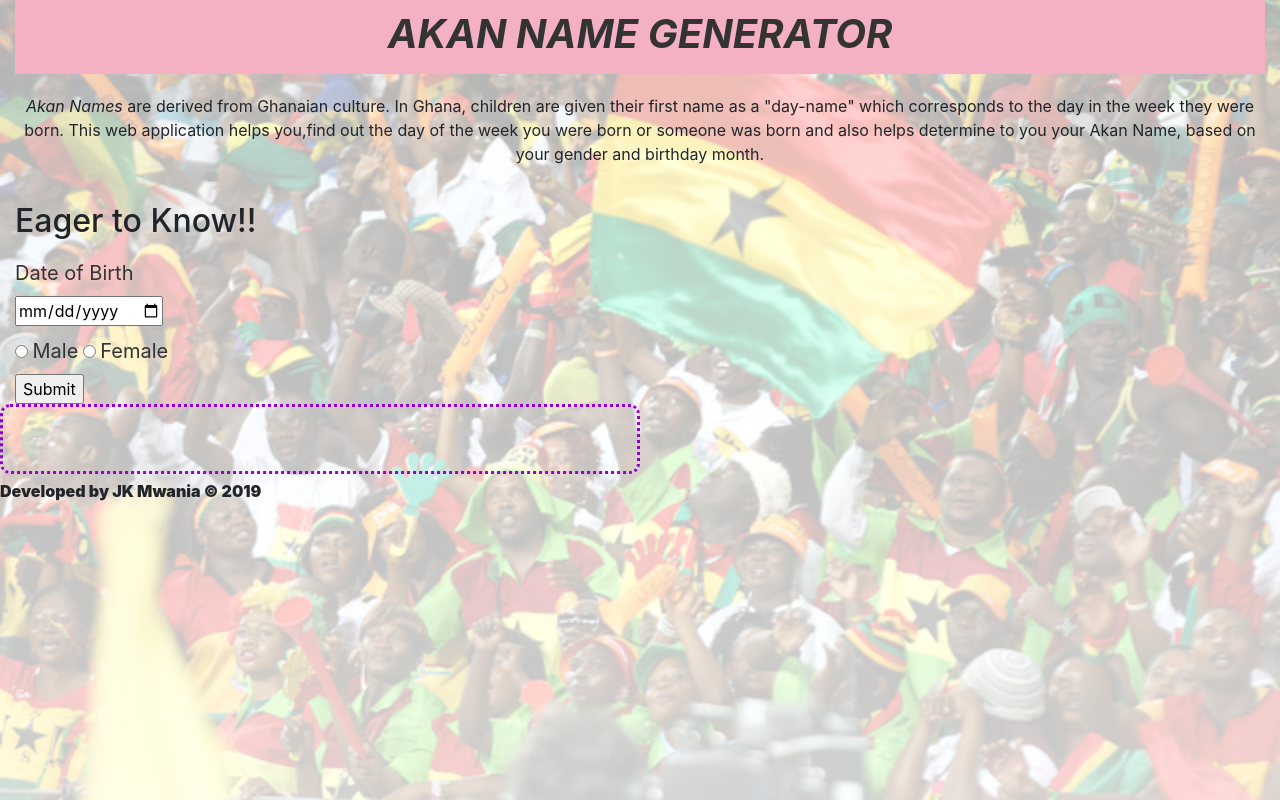
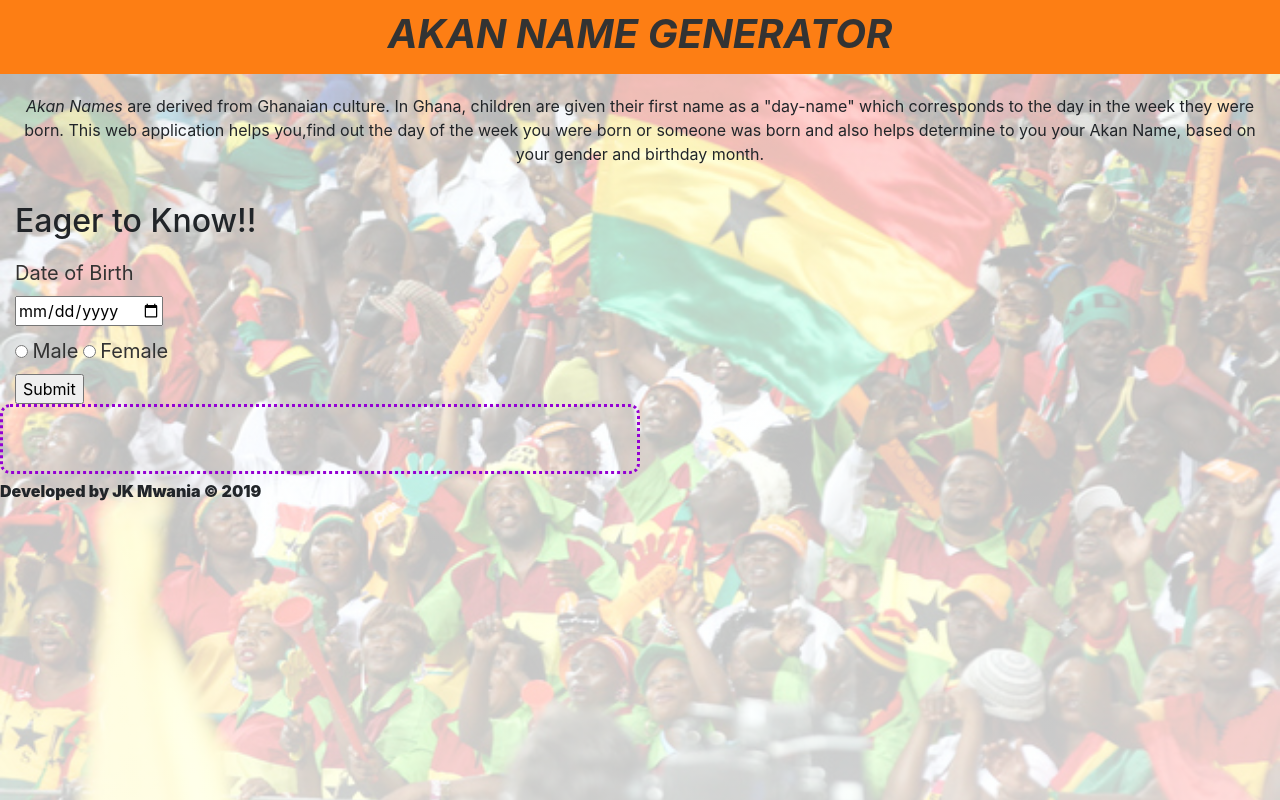
Before and after one commit to Jeffacy99/birthday-web-application, a plain HTML site: page index.html in a window 1280 px wide. Drawn offline with Linux system fonts and the light colour scheme.

Commit message:
added background color to header

```diff
--- a/css/styles.css
+++ b/css/styles.css
@@ -17,7 +17,7 @@ body {
 }
 .jumbotron {
      height: 50px;
-     background-color: rgb(243, 177, 195);
+     background-color:#fd7e14;
      color: #333;
      padding-top: 10px;
      margin-bottom: 0;
@@ -44,15 +44,25 @@ input[type=text] {
   margin: 8px 0;
   box-sizing: border-box;
 }
-img {
-  border: 1px solid #ddd;
-  border-radius: 4px;
-  padding: 5px;
-  height: 150px;
-  width: 200px;
-  position:relative;
+.container-fluid {
+  width: 100%;
+  padding-right: 0px;
+  padding-left: 0px;
+  margin-right: auto;
+  margin-left: auto;
+}
+.fillForm {
+  align-content: center;
+}
+.row {
+  margin-top: 50px;
+  margin-bottom: 50px;
 }
 
+.card-title {
+  margin-bottom: 0.75rem;
+  margin-left: 22px;
+}
 
 p{
   text-align: center;
```
